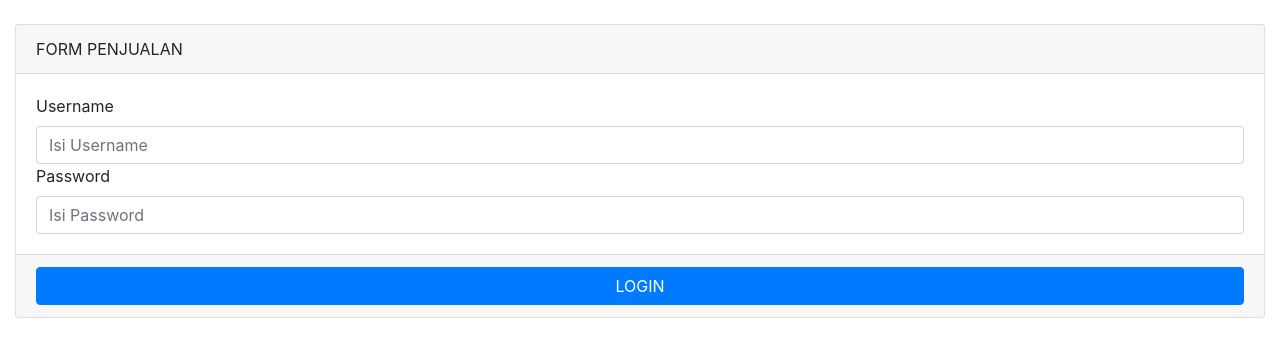
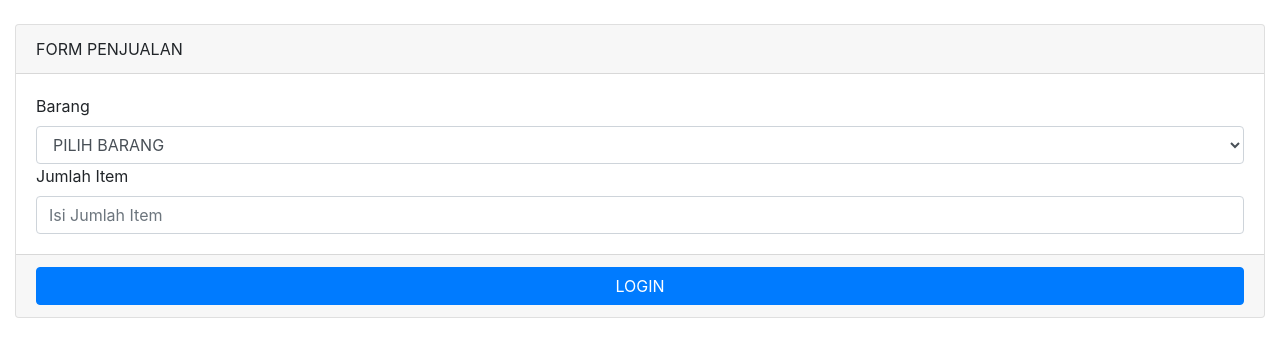
Before and after one commit to arrosyid/genesys-test, a CodeIgniter app: page /genesys-test/admin/penjualan in a window 1280 px wide. Shown: the part 56-413 px from the top of the page. Run offline with CodeIgniter, Linux system fonts and the light colour scheme; the visitor is signed in with stand-in values (Sample User, id 1).

Commit message:
view admin

```diff
--- a/application/views/admin/pembelian.php
+++ b/application/views/admin/pembelian.php
@@ -9,12 +9,14 @@
           <label for="barang">Barang</label>
           <select class="form-control <?= form_error('barang') != null ? "is-invalid" : "" ?>" name="barang" id="barang">
             <option value="">PILIH BARANG</option>
-            <option <?= set_select('kelas', 'VII') ?> value="">VII</option>
+            <option <?= set_select('barang', 'kaos') ?> value="">kaos</option>
           </select>
+          <?= form_error('barang', '<small class="text-danger pl-3">', '</small>'); ?>
         </div>
         <div class="form-grup">
           <label for="stok">Jumlah Item</label>
           <input type="text" class="form-control" name="stok" id="stok" placeholder="Isi Jumlah Item">
+          <?= form_error('stok', '<small class="text-danger pl-3">', '</small>'); ?>
         </div>
       </div>
       <div class="card-footer text-muted">
--- a/application/views/admin/penjualan.php
+++ b/application/views/admin/penjualan.php
@@ -6,12 +6,17 @@
       </div>
       <div class="card-body">
         <div class="form-grup">
-          <label for="username">Username</label>
-          <input type="text" class="form-control" name="username" id="username" placeholder="Isi Username">
+          <label for="barang">Barang</label>
+          <select class="form-control <?= form_error('barang') != null ? "is-invalid" : "" ?>" name="barang" id="barang">
+            <option value="">PILIH BARANG</option>
+            <option <?= set_select('barang', 'kaos') ?> value="">kaos</option>
+          </select>
+          <?= form_error('barang', '<small class="text-danger pl-3">', '</small>'); ?>
         </div>
         <div class="form-grup">
-          <label for="password">Password</label>
-          <input type="text" class="form-control" name="password" id="password" placeholder="Isi Password">
+          <label for="stok">Jumlah Item</label>
+          <input type="text" class="form-control" name="stok" id="stok" placeholder="Isi Jumlah Item">
+          <?= form_error('stok', '<small class="text-danger pl-3">', '</small>'); ?>
         </div>
       </div>
       <div class="card-footer text-muted">
```
